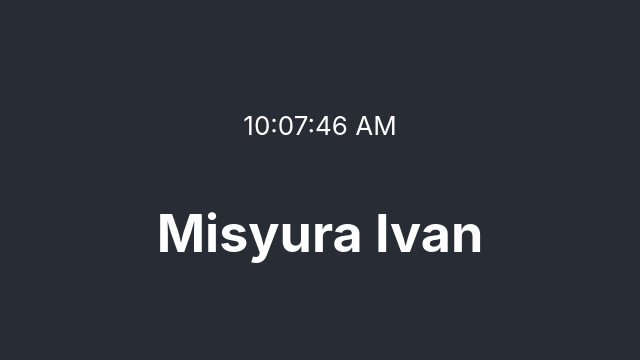
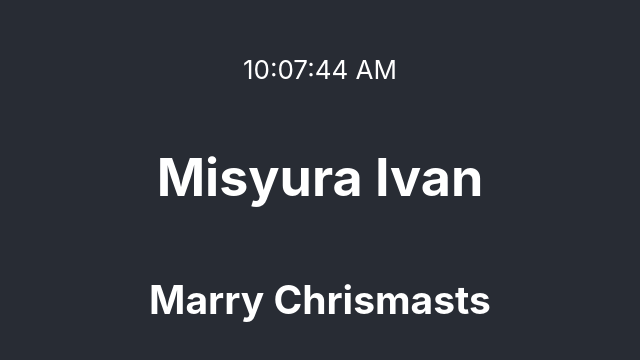
Before and after one commit to Bordjiano/jenkins, a React (Create React App) app: page / in a window 1280 px wide. Shown: the part 208-568 px from the top of the page, without its empty margins (320-960 px from the left). Built offline with nearby package versions, Linux system fonts and the light colour scheme.

Commit message:
New year

```diff
--- a/src/App.js
+++ b/src/App.js
@@ -8,6 +8,7 @@ function App() {
       <header className="App-header">
         <CurrentTime />
         <h1>Misyura Ivan</h1>
+        <h2>Marry Chrismasts</h2>
       </header>
     </div>
   );
```
